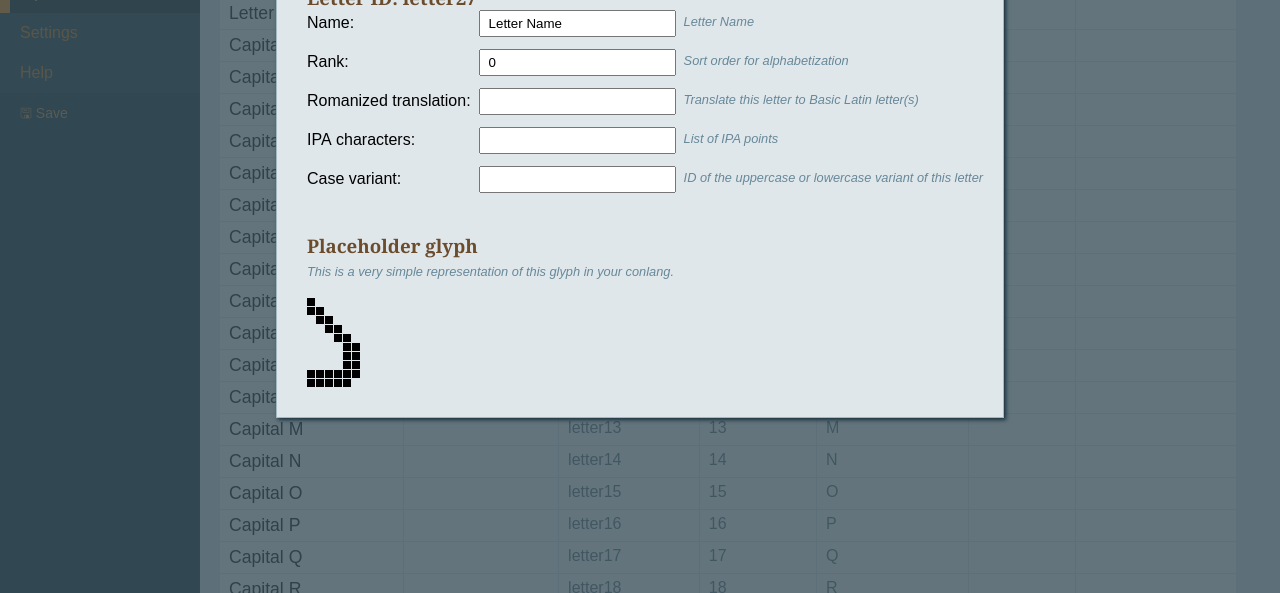
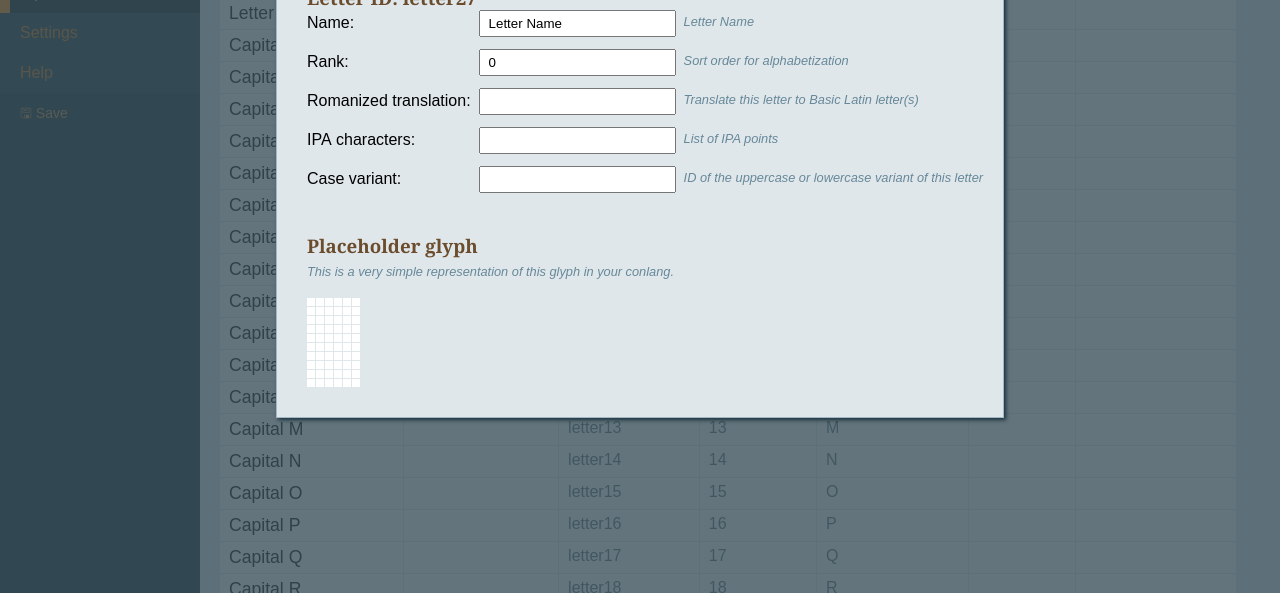
Before and after one commit to mattlag/Conlangtionary, a website with bundled scripts: page dev/conlangtionary.htm in a window 1280 px wide. Both pictures are taken after a click on the button "Add Letter". Shown: the part 207-800 px from the top of the page. Built offline with nearby package versions, Linux system fonts and the light colour scheme.

Commit message:
Edit placeholder glyph :apple:

```diff
--- a/dev/Glyph.js
+++ b/dev/Glyph.js
@@ -13,7 +13,6 @@ export default class Glyph {
 		this.data = data;
 		this.width = width;
 		this.height = height;
-		this.imgGrid = false;
 	}
 
 	get data() {
@@ -23,45 +22,35 @@ export default class Glyph {
 
 	set data(binary) {
 		this._data = (''+binary).replace(/\s+/gi, '');
-		console.log(this.data);
-	}
-
-	get imgGrid() {
-		if (this._imgGrid === false) {
-			this._imgGrid = [];
-
-			for(let row = 0; row < this.height; row++) {
-				for(let col = 0; col < this.width; col++) {
-					if(col === 0) this._imgGrid[row] = [];
-					this._imgGrid[row][col] = this.data.charAt((row*this.width) + col) || 0;
-				}
-			}
-
-		}
-
-		// console.log(this._imgGrid);
-		return this._imgGrid;
-	}
-
-	set imgGrid(grid) {
-		this._imgGrid = grid;
+		// console.log(`set binary data\t${this.data}`);
 	}
 
 	getPixelAt(row = 0, col = 0) {
-		return !!parseInt(this.imgGrid[row][col]);
+		if(!isNaN(row) && !isNaN(col)) {
+			let index = (row*this.width) + col;
+			let result = !!parseInt(this.data.charAt(index));
+			// console.log(`getPixelAt ${row}, ${col} returning ${result}`);
+			return result;
+		}
+
+		return undefined;
 	}
 
 	togglePixelAt(row, col) {
 		if(!isNaN(row) && !isNaN(col)) {
-			let val = getPixelAt(row, col);
+			// console.log(`togglePixelAt ${row}, ${col}`)
+			let val = this.getPixelAt(row, col);
 			let newval = val? '0' : '1';
 			let index = (row*this.width) + col;
 
+			// console.log(`binary data before\t${this.data}`);
 			this.data = this.data.substr(0,index) + newval + this.data.substr(index+1);
 		}
 	}
 
 	makePixelGrid(size = 1, gap = 0, color = 'black', bgColor = 'transparent') {
+		let pixValue;
+
 		let con = `
 			<div class="pixelGrid"
 				style="
@@ -75,13 +64,53 @@ export default class Glyph {
 
 		for(let row = 0; row < this.height; row++) {
 			for(let col = 0; col < this.width; col++) {
-				con += `<span style="
-					background-color:${this.getPixelAt(row, col)? color : bgColor};
-					grid-row: ${row+1};
-					grid-column: ${col+1};
+				pixValue = this.getPixelAt(row, col);
+				// console.log(`makePixelGrid at ${row}, ${col} found ${pixValue}`);
+				con += `
+				<span style="
+				grid-row: ${row+1};
+				grid-column: ${col+1};
+				width: ${size}px;
+				height: ${size}px;
+				"
+				class="${pixValue? 'selected' : 'unselected'}"
+				></span>`;
+			}
+		}
+
+		con += '</div>';
+
+		return con;
+	}
+
+	makeEditGrid(size = 1, gap = 0, color = 'black', bgColor = 'transparent', letterID) {
+		let pixValue;
+
+		let con = `
+		<div class="pixelGrid"
+		style="
+		display: grid;
+		grid-template-columns: repeat(${this.width}, ${size}px);
+		grid-template-rows: repeat(${this.height}, ${size}px);
+		grid-column-gap: ${gap}px;
+		grid-row-gap: ${gap}px;
+		"
+		>`;
+
+		for(let row = 0; row < this.height; row++) {
+			for(let col = 0; col < this.width; col++) {
+				pixValue = this.getPixelAt(row, col);
+				// console.log(`makeEditGrid at ${row}, ${col} found ${pixValue}`);
+				con += `
+				<span style="
+				grid-row: ${row+1};
+				grid-column: ${col+1};
 					width: ${size}px;
 					height: ${size}px;
-				"></span>`;
+				"
+				class="${pixValue? 'selected' : 'unselected'}"
+				onclick="togglePixel('${letterID}', ${row}, ${col}); this.className = (this.className === 'selected'? 'unselected' : 'selected');"
+				></span>`;
 			}
 		}
 
--- a/dev/PageAlphabet.js
+++ b/dev/PageAlphabet.js
@@ -78,7 +78,7 @@ window.editLetter = function(letterID) {
 
 	let letter = getLetter(letterID);
 	let showCaseVariant = conlangtionary.project.settings.caseVariants ? 'block' : 'none';
-	letter.placeholderGlyph = new Glyph({data: sampleGlyph6by10});
+	letter.placeholderGlyph = letter.placeholderGlyph? letter.placeholderGlyph : new Glyph();
 
 	openDialog(`
 		<h2>${letter.name}</h2>
@@ -121,7 +121,7 @@ window.editLetter = function(letterID) {
 		<h3>Placeholder glyph</h3>
 		<span class="description">This is a very simple representation of this glyph in your conlang.</span>
 		<br><br>
-		${letter.placeholderGlyph.makePixelGrid(8, 1)}
+		${letter.placeholderGlyph.makeEditGrid(8, 1, 'black', 'white', letterID)}
 	`);
 };
 
@@ -130,7 +130,7 @@ function getLetter(letterID) {
 		return conlangtionary.project.alphabet[letterID];
 	}
 
-	console.warn(`Could not find letter with id: ${letterID}`);
+	// console.warn(`Could not find letter with id: ${letterID}`);
 	return false;
 }
 
@@ -141,9 +141,21 @@ window.updateLetter = function(id, prop, value) {
 	}
 
 	let gridval = document.getElementById('alphabet-grid-'+id+'-'+prop);
-	console.log(gridval);
+	// console.log(gridval);
 
 	if(gridval) {
 		gridval.innerHTML = value;
 	}
-}
+};
+
+window.togglePixel = function(id, row, col) {
+	// console.log(`window.togglePixel ${id}, ${row}, ${col}`);
+	let letter = getLetter(id);
+	letter.placeholderGlyph.togglePixelAt(row, col);
+
+	let gridval = document.getElementById('alphabet-grid-'+id+'-placeholderGlyph');
+
+	if(gridval){
+		gridval.innerHTML = letter.placeholderGlyph.makePixelGrid(2, 0);
+	}
+};
--- a/dev/conlangtionary.css
+++ b/dev/conlangtionary.css
@@ -320,6 +320,15 @@ button:hover {
 	border: 0px;
 }
 
+.pixelGrid .selected {
+	background-color: black;
+}
+
+.pixelGrid .unselected {
+	background-color: white;
+}
+
+
 /*
 	IPA Table
 */
```
